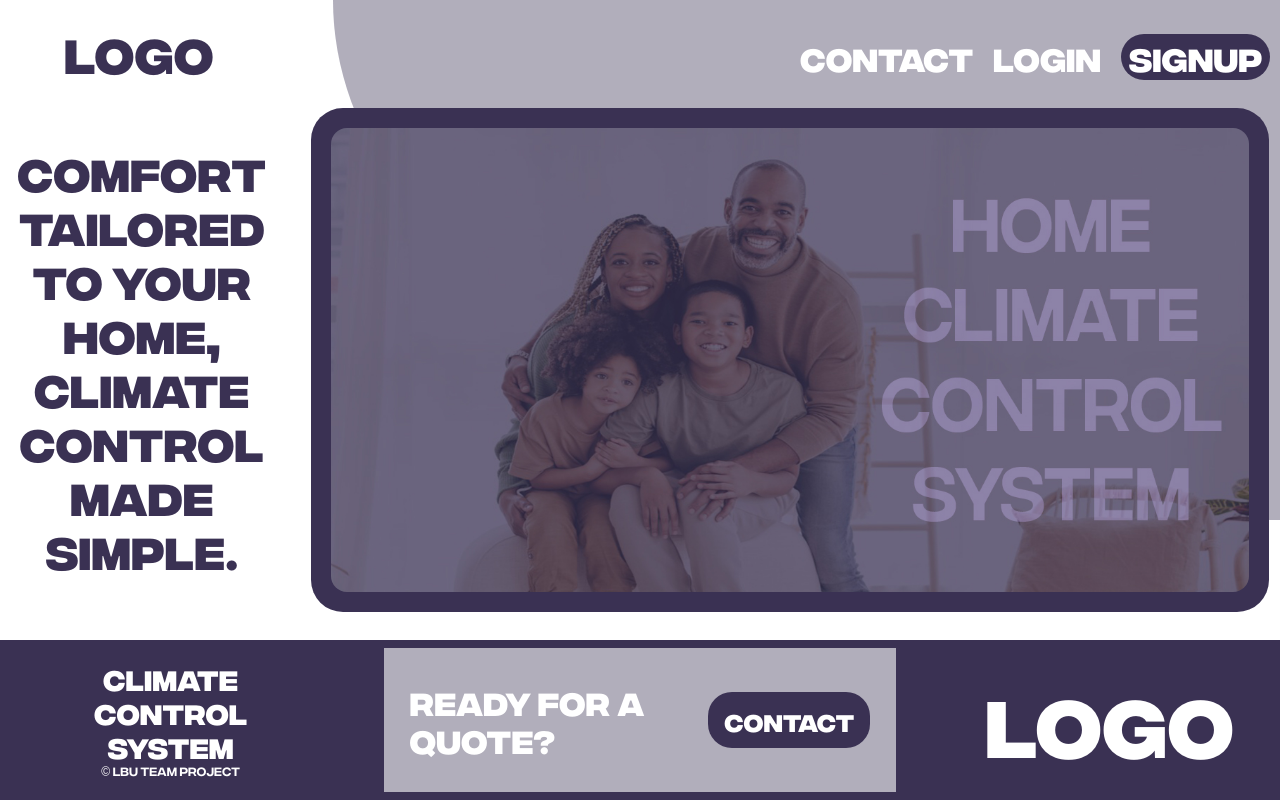
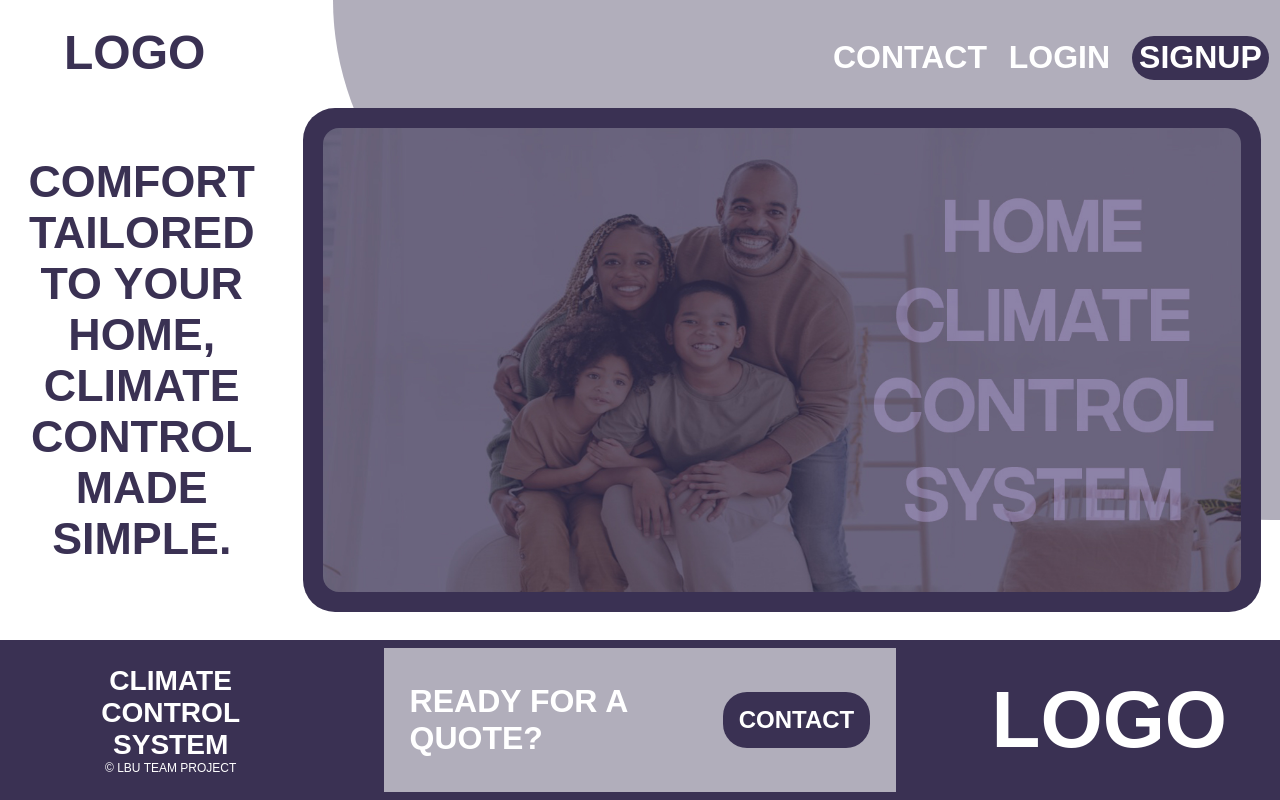
Before and after one commit to JDennis21/LBU_TeamProject_2024, a PHP site: page /pages/home/index.php in a window 1280 px wide. Run offline with PHP 8.4, Linux system fonts and the light colour scheme.

Commit message:
Revert font due to missing characters

```diff
--- a/css/main.css
+++ b/css/main.css
@@ -20,7 +20,7 @@
 
 html,
 body {
-    font-family: "intergralCF", sans-serif;
+    font-family: "Epilogue", sans-serif;
     font-optical-sizing: auto;
     font-weight: 400;
     font-style: normal;
```
